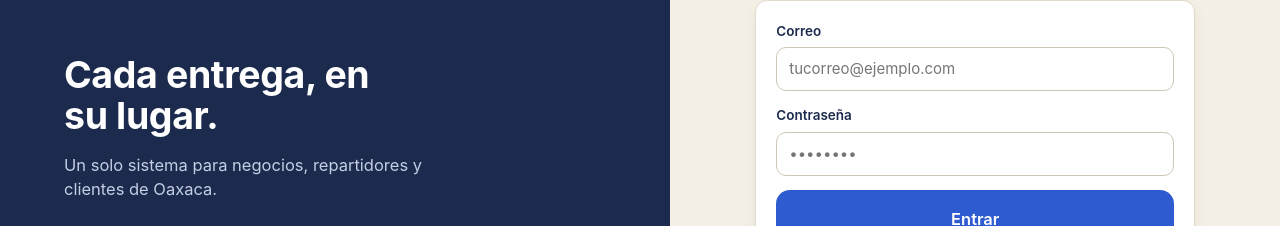
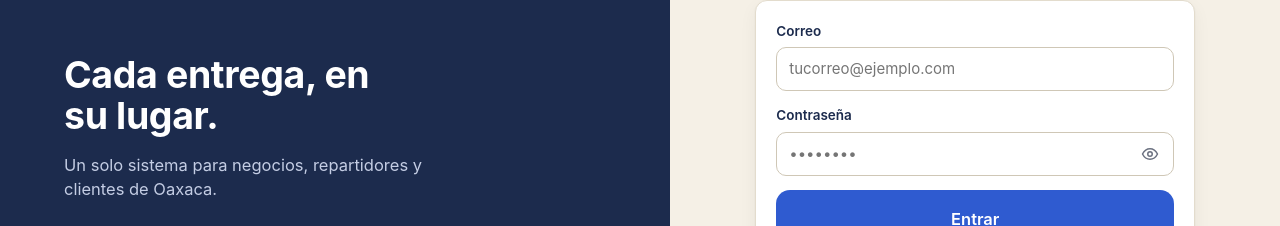
Before and after one commit to JoseJose7520-dev/RutaOax, a React (Vite) app in the folder frontend/: page /login in a window 1280 px wide. Shown: the part 272-498 px from the top of the page. Built offline with nearby package versions, Linux system fonts and the light colour scheme.

Commit message:
boton para mostrar la contrasena en todos los formularios

```diff
--- a/frontend/src/components/ui/Field.jsx
+++ b/frontend/src/components/ui/Field.jsx
@@ -1,12 +1,28 @@
-export default function Field({ label, name, as = 'input', error, children, ...resto }) {
+import { useState } from 'react';
+
+function IconoOjo({ tachado }) {
+  return (
+    <svg width="18" height="18" viewBox="0 0 24 24" fill="none" stroke="currentColor" strokeWidth="2"
+      strokeLinecap="round" strokeLinejoin="round" aria-hidden="true">
+      <path d="M2 12s3.5-7 10-7 10 7 10 7-3.5 7-10 7S2 12 2 12z" />
+      <circle cx="12" cy="12" r="3" />
+      {tachado ? <line x1="3" y1="3" x2="21" y2="21" /> : null}
+    </svg>
+  );
+}
+
+export default function Field({ label, name, as = 'input', error, children, type, ...resto }) {
   const Control = as;
   const idError = `${name}-error`;
-  return (
-    <div className="campo">
-      <label htmlFor={name}>{label}</label>
+  const esPassword = as === 'input' && type === 'password';
+  // En los campos de contraseña, el boton del ojo alterna entre ocultar y mostrar lo escrito
+  const [visible, setVisible] = useState(false);
+
+  const control = (
     <Control
       id={name}
       name={name}
+      type={esPassword && visible ? 'text' : type}
       className={error ? 'invalido' : ''}
       aria-invalid={error ? 'true' : 'false'}
       aria-describedby={error ? idError : undefined}
@@ -14,6 +30,28 @@ export default function Field({ label, name, as = 'input', error, children, ...r
     >
       {children}
     </Control>
+  );
+
+  return (
+    <div className="campo">
+      <label htmlFor={name}>{label}</label>
+      {esPassword ? (
+        <div className="con-ojo">
+          {control}
+          <button
+            type="button"
+            className="ojo"
+            onClick={() => setVisible((v) => !v)}
+            aria-label={visible ? 'Ocultar contraseña' : 'Mostrar contraseña'}
+            aria-pressed={visible}
+            title={visible ? 'Ocultar contraseña' : 'Mostrar contraseña'}
+          >
+            <IconoOjo tachado={visible} />
+          </button>
+        </div>
+      ) : (
+        control
+      )}
       {error ? (
         <span className="error" id={idError} role="alert">
           {error}
--- a/frontend/src/styles/estilos.css
+++ b/frontend/src/styles/estilos.css
@@ -165,3 +165,9 @@ input[type=checkbox],input[type=radio]{width:auto}
 .cupo{display:flex;justify-content:space-between;gap:8px}
 .cupo strong{color:var(--tinta)}
 .chips{display:flex;gap:8px;flex-wrap:wrap}
+/* Campo de contraseña con boton para mostrarla */
+.con-ojo{position:relative}
+.con-ojo input{width:100%;padding-right:46px}
+.con-ojo .ojo{position:absolute;top:50%;right:6px;transform:translateY(-50%);width:36px;height:36px;border:0;background:transparent;color:var(--gris);border-radius:8px;display:grid;place-items:center;cursor:pointer}
+.con-ojo .ojo:hover{color:var(--tinta);background:rgba(0,0,0,.05)}
+.con-ojo .ojo:focus-visible{outline:2px solid var(--azul);outline-offset:1px}
```
Lines whose indentation alone changed are shown as unchanged.
